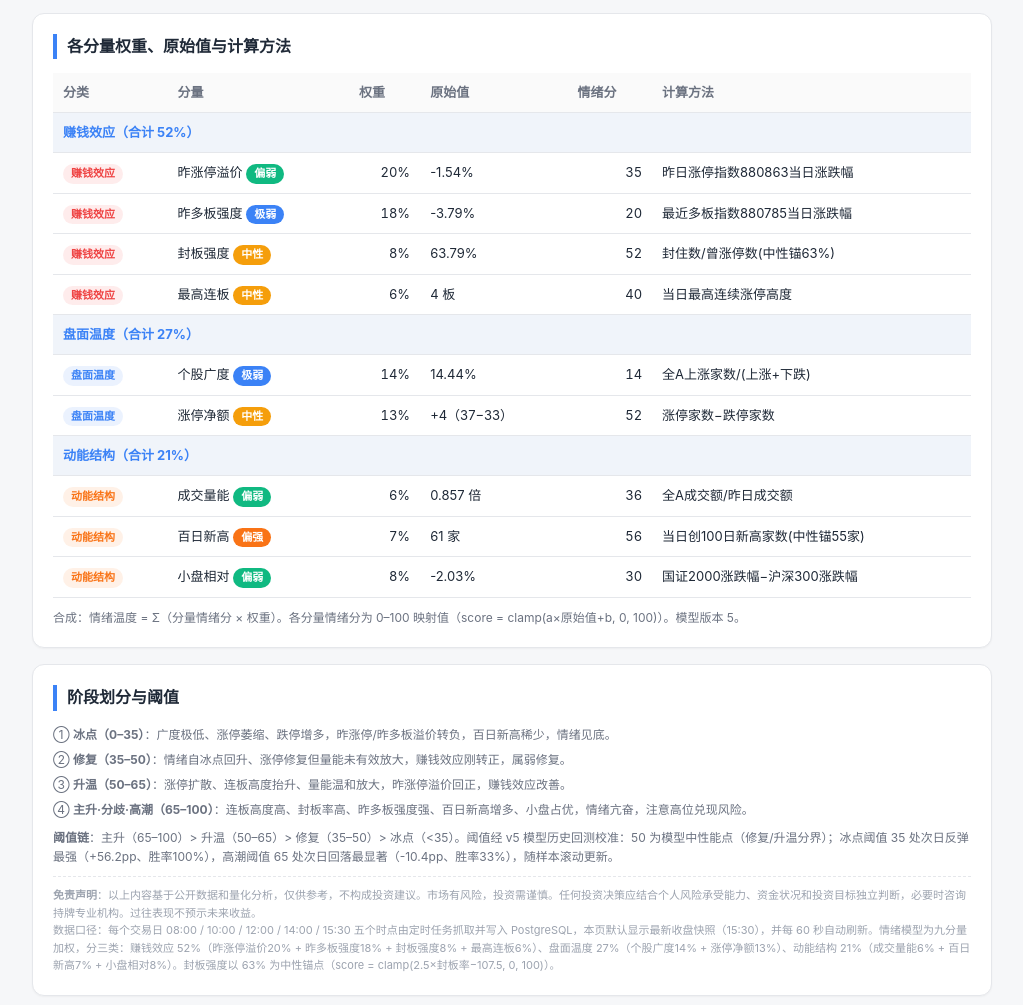
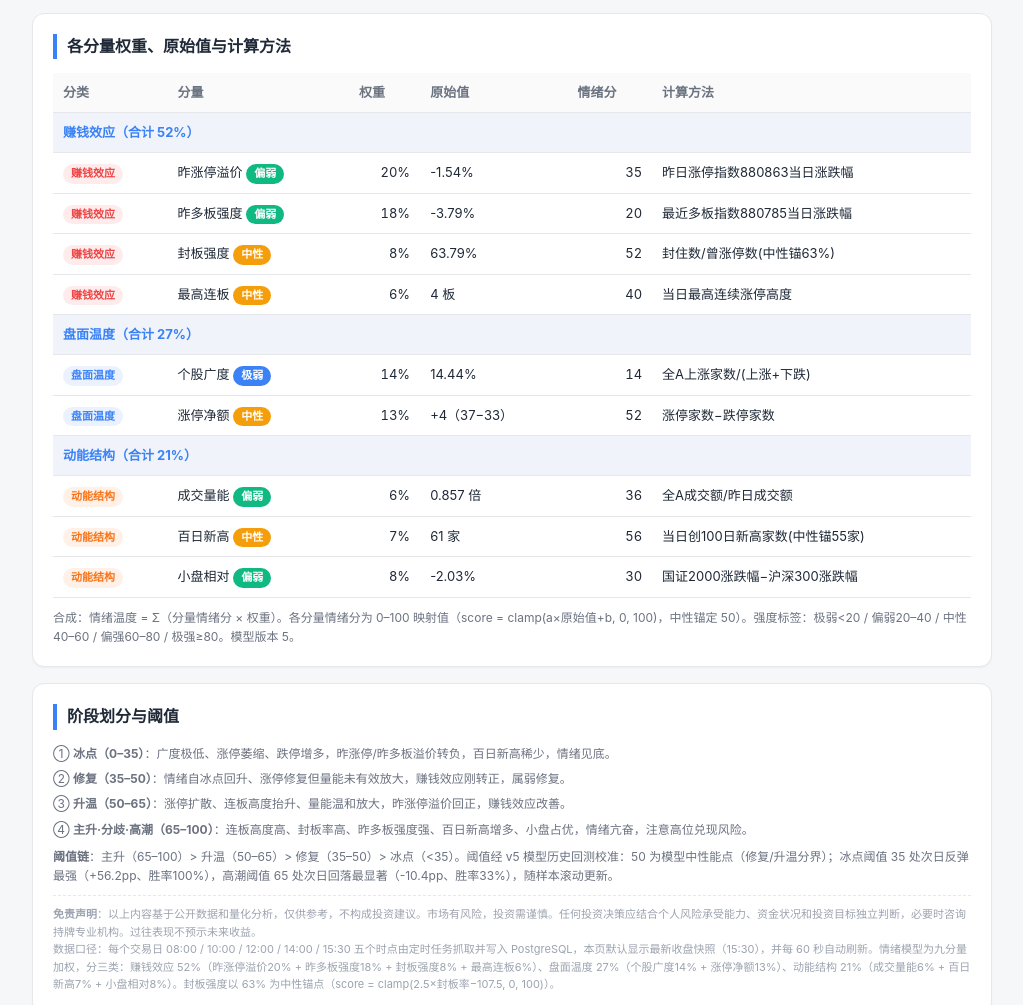
Before and after one commit to ascorelogic/Aemotion, a plain HTML site: page index.html in a window 1280 px wide. Shown: the part 1518-2523 px from the top of the page, without its empty margins (128-1151 px from the left). Drawn offline with nearby package versions, Linux system fonts and the light colour scheme.

Commit message:
同步静态数据版（v5权重+封板锚点+去时间选择器+最新快照）

```diff
--- a/index.html
+++ b/index.html
@@ -65,7 +65,7 @@
   th{background:#fafafa; font-weight:600; color:var(--sub);}
   td.num{text-align:right; font-variant-numeric:tabular-nums;}
   .tag{display:inline-block; padding:1px 8px; border-radius:10px; font-size:11px; color:#fff; font-weight:600;}
-  .tag.b{background:var(--blue);} .tag.g{background:var(--green);} .tag.y{background:var(--yellow);} .tag.o{background:var(--orange);} .tag.x{background:var(--gray);}
+  .tag.b{background:var(--blue);} .tag.g{background:var(--green);} .tag.y{background:var(--yellow);} .tag.o{background:var(--orange);} .tag.r{background:var(--red);} .tag.x{background:var(--gray);}
   .note{font-size:12px; color:var(--sub);}
   .note p{margin-bottom:6px;}
   .src{font-size:11px; color:#9ca3af; margin-top:8px;}
@@ -437,16 +437,17 @@
       });
     });
     html += '</tbody></table>';
-    html += '<p class="note" style="margin-top:10px;">合成：情绪温度 = Σ（分量情绪分 × 权重）。各分量情绪分为 0–100 映射值（score = clamp(a×原始值+b, 0, 100)）。模型版本 ' + (modelConfig && modelConfig.version ? modelConfig.version : '—') + '。</p>';
+    html += '<p class="note" style="margin-top:10px;">合成：情绪温度 = Σ（分量情绪分 × 权重）。各分量情绪分为 0–100 映射值（score = clamp(a×原始值+b, 0, 100)，中性锚定 50）。强度标签：极弱&lt;20 / 偏弱20–40 / 中性40–60 / 偏强60–80 / 极强≥80。模型版本 ' + (modelConfig && modelConfig.version ? modelConfig.version : '—') + '。</p>';
     document.getElementById('methodTable').innerHTML = html;
   }
   function tagOf(v){
     v = Number(v);
     if(v===null || isNaN(v)) return { label:'无数据', cls:'x' };
-    if(v<25) return { label:'极弱', cls:'b' };
+    if(v<20) return { label:'极弱', cls:'b' };
     if(v<40) return { label:'偏弱', cls:'g' };
-    if(v<55) return { label:'中性', cls:'y' };
-    return { label:'偏强', cls:'o' };
+    if(v<60) return { label:'中性', cls:'y' };
+    if(v<80) return { label:'偏强', cls:'o' };
+    return { label:'极强', cls:'r' };
   }
   function groupTag(g){
     var m = {'赚钱效应':'#ef4444','盘面温度':'#3b82f6','动能结构':'#f97316'};
```
